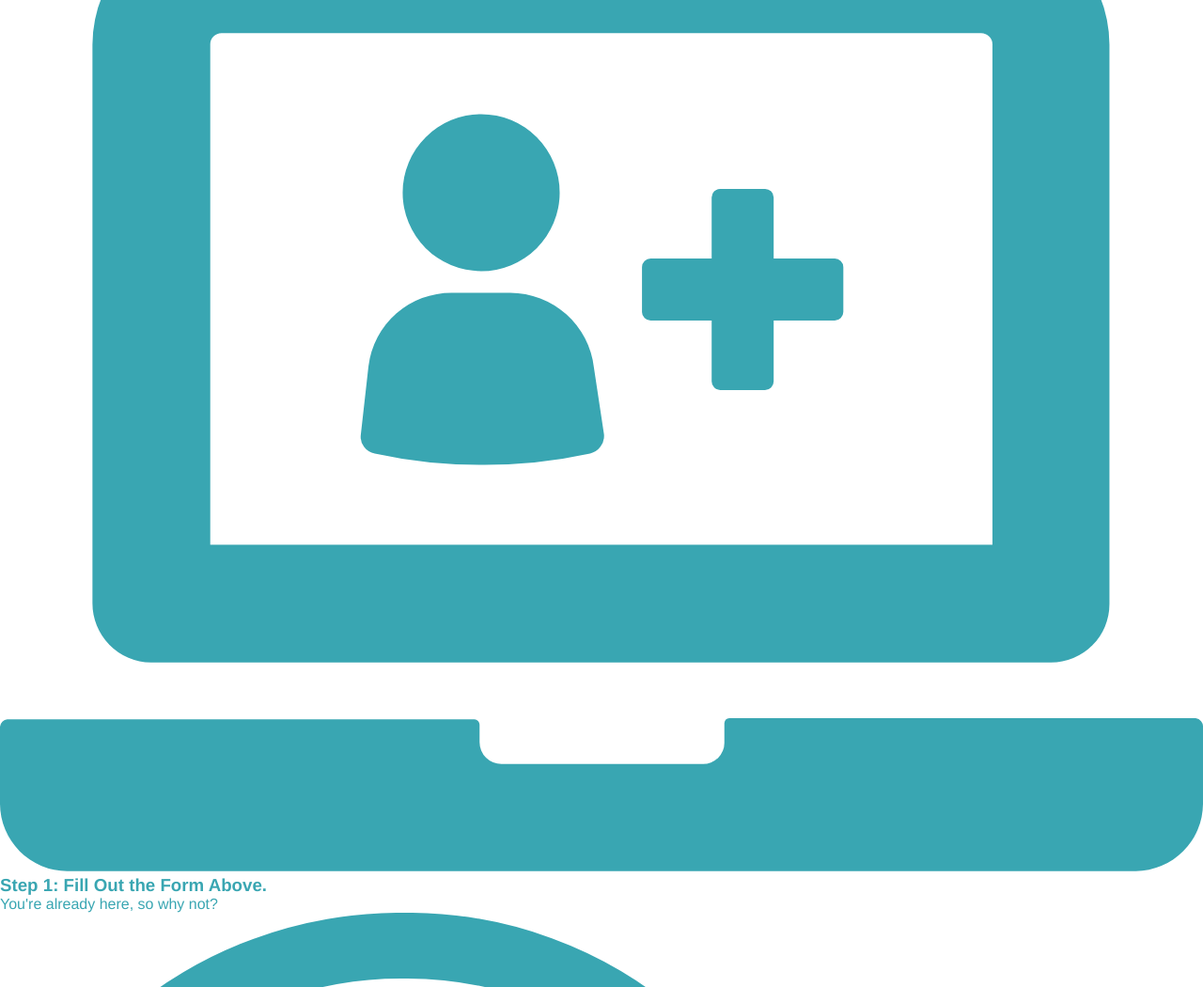
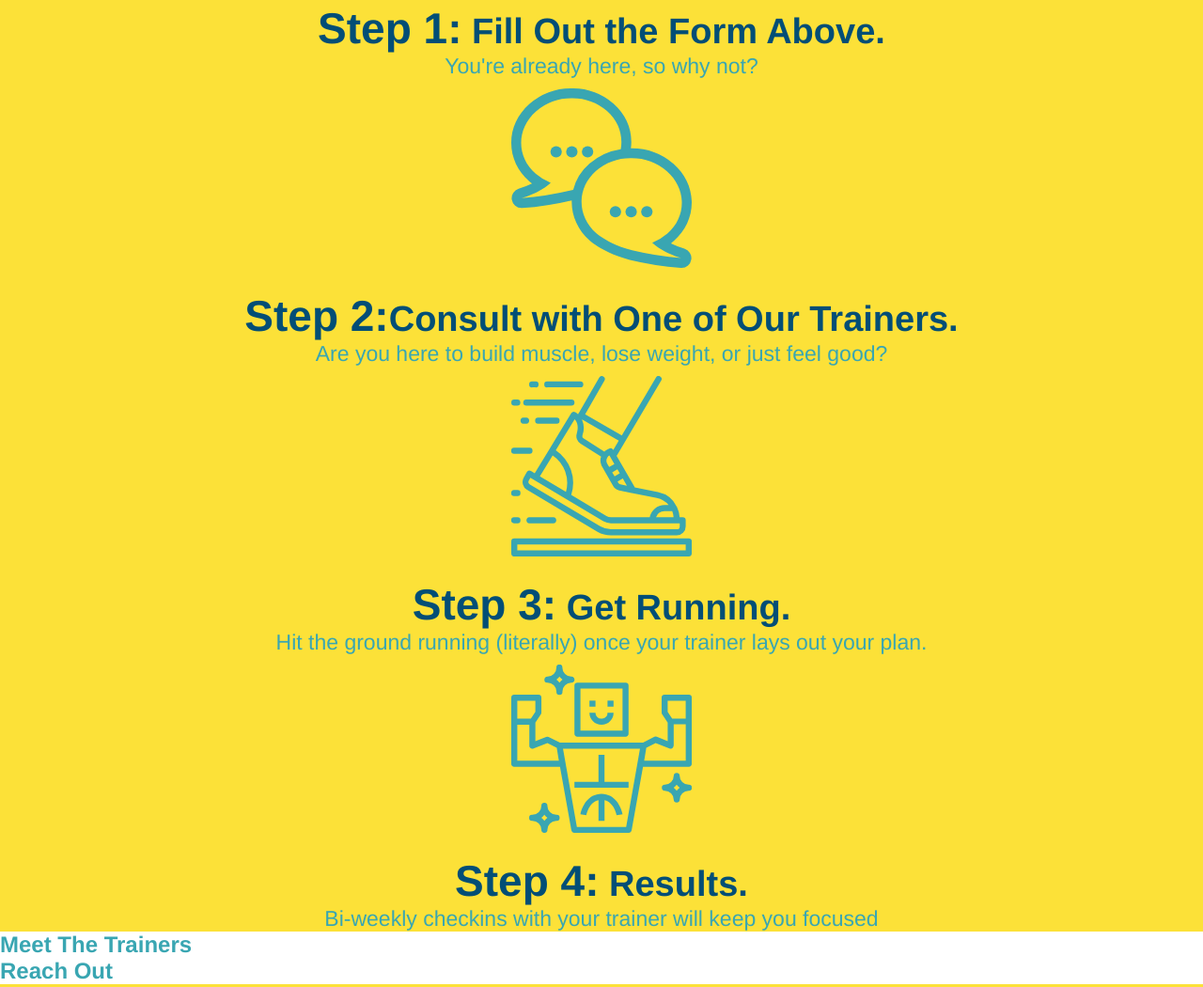
Before and after one commit to mauriciovalvo/Run-Buddy, a plain HTML site: page index.html in a window 1280 px wide. Shown: the part 1058-2108 px from the top of the page at 94% size. Drawn offline with Linux system fonts and the light colour scheme.

Commit message:
style what you do section

```diff
--- a/assets/css/style.css
+++ b/assets/css/style.css
@@ -127,17 +127,6 @@ header {
     text-align: center;
   }
 
- .intro h2 {
-     font-size: 55px;
-     color: #024e76;
-     margin-bottom: 35px;
-     padding: 0 100px 20px 100px;
-     border-bottom: 3px solid;
-     border-color: #fce138;
-     /*add this alongside your other declaration*/
-     display: inline-block;
- }
-
  .intro p {
     line-height: 1.7;
     color: #39a6b2;
@@ -146,3 +135,49 @@ header {
     /* add this alongside your other declarations */
   margin: 0 auto;
   }
+
+  .steps {
+    text-align: center;
+    background: #fce138;
+  }
+
+.section-title {
+    font-size: 55px;
+    color: #024e76;
+    margin-bottom: 35px;
+    padding: 0 100px 20px 100px;
+    display: inline-block;
+    border-bottom: 3px solid;
+  }
+
+  .primary-border {
+    border-color: #fce138;
+  }
+
+  .secondary-border {
+    border-color: #39a6b2;
+  }
+
+  .step div{
+      margin-bottom: 80px;
+  }
+
+  .steps img{
+      width: 15%;
+      margin: 10px 0;
+  }
+
+  .steps h3{
+      font-size: 46px;
+      margin-top: 10px;
+      color: #024e76
+  }
+
+  .steps p {
+    color: #39a6b2;
+    font-size: 23px;
+  }
+
+  .steps span {
+    font-size: 38px;
+  }
--- a/index.html
+++ b/index.html
@@ -71,31 +71,31 @@
 </section>
 
 <!-- "what you do" section -->
-<section id="what-you-do">
+<section id="what-you-do" class="steps">
   <h2>What You Do</h2>
 
   <div>
     <!-- inssert this img element -->
     <img src="./assets/images/01-04-svgs/step-1.svg" alt="" />
-    <h3>Step 1: Fill Out the Form Above.</h3>
+    <h3>Step 1:<span> Fill Out the Form Above.</span></h3>
     <p>You're already here, so why not?</p>
   </div>
 
   <div>
     <img src="./assets/images/01-04-svgs/step-2.svg" alt="" />
-    <h3>Step 2: Consult with One of Our Trainers.</h3>
+    <h3>Step 2:<span>Consult with One of Our Trainers.</span></h3>
     <p>Are you here to build muscle, lose weight, or just feel good?</p>
   </div>
 
   <div>
     <img src="./assets/images/01-04-svgs/step-3.svg" alt="" />
-    <h3>Step 3: Get Running.</h3>
+    <h3>Step 3:<span> Get Running.</span></h3>
     <p>Hit the ground running (literally) once your trainer lays out your plan.</p>
   </div>
 
   <div>
     <img src="./assets/images/01-04-svgs/step-4.svg" alt="" />
-    <h3>Step 4: See Results.</h3>
+    <h3>Step 4:<span> Results.<span></h3>
     <p>Bi-weekly checkins with your trainer will keep you focused</p>
   </div>
 </section>
```
